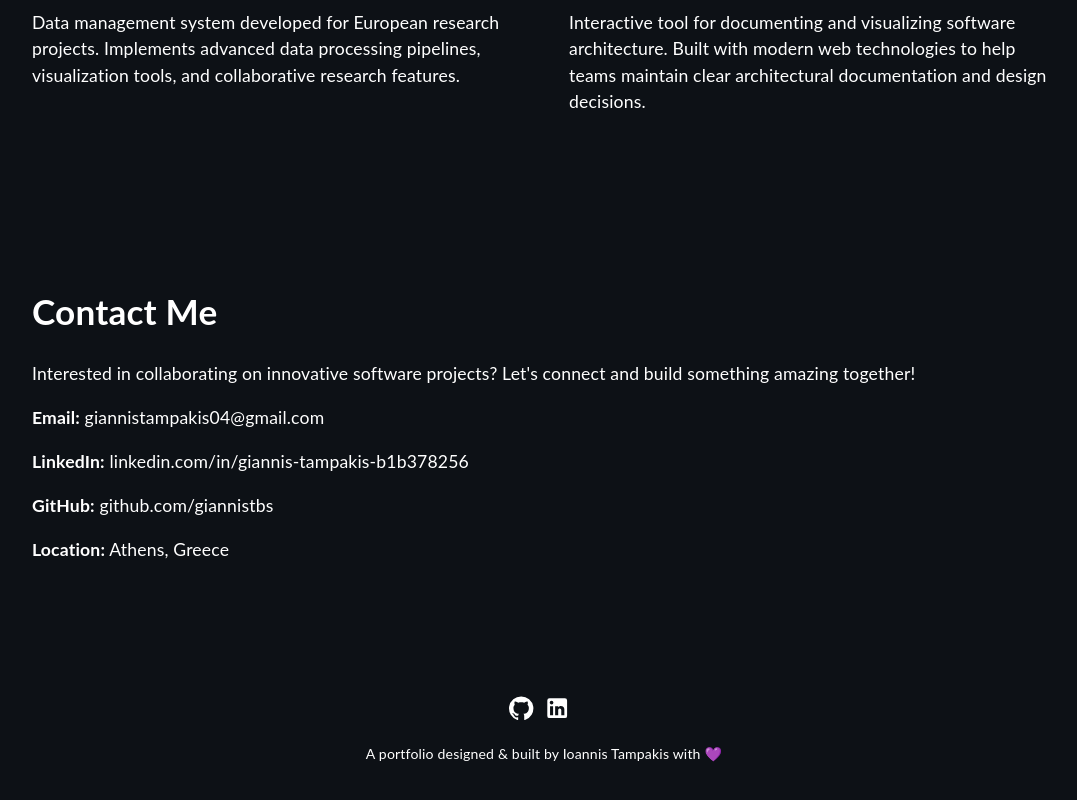
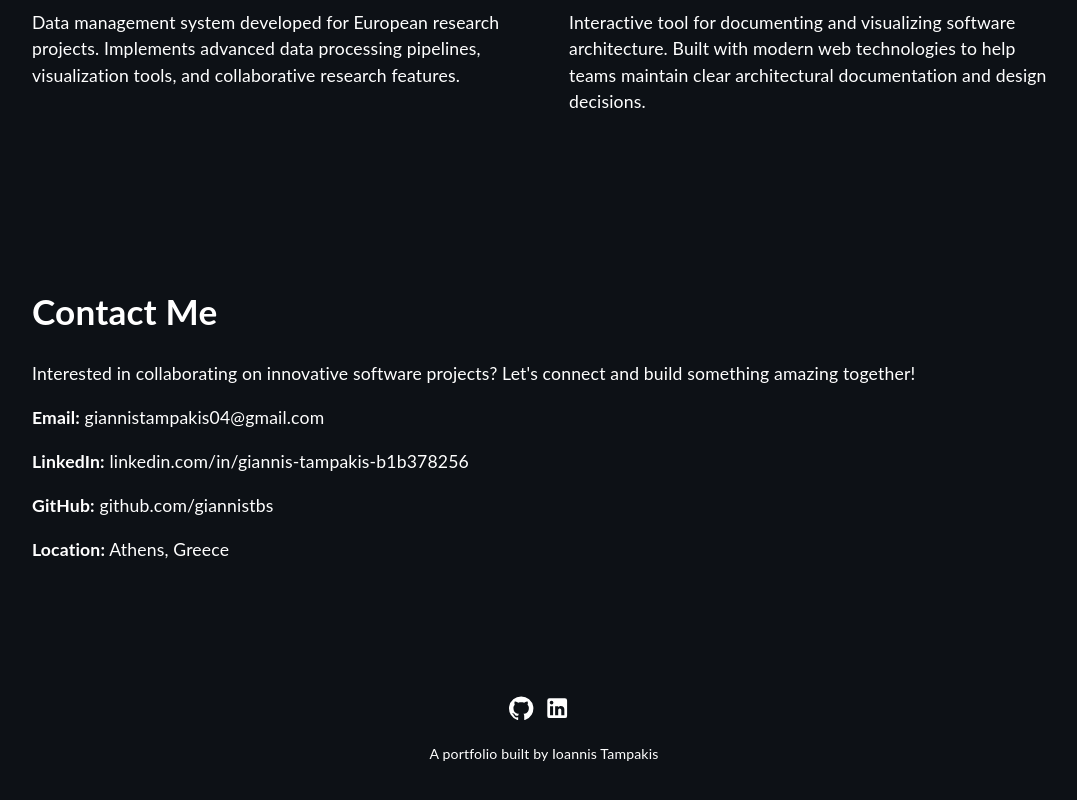
Before and after one commit to giannistbs/Portfolio, a React (Create React App) app: page / in a window 1280 px wide. Shown: the part 4105-4905 px from the top of the page, without its empty margins (96-1173 px from the left). Built offline with nearby package versions, Linux system fonts and the light colour scheme.

Commit message:
Update footer text to remove emoji for a cleaner presentation

```diff
--- a/src/components/Footer.tsx
+++ b/src/components/Footer.tsx
@@ -10,7 +10,7 @@ function Footer() {
         <a href="https://github.com/giannistbs" target="_blank" rel="noreferrer"><GitHubIcon/></a>
         <a href="https://www.linkedin.com/in/giannis-tampakis-b1b378256/" target="_blank" rel="noreferrer"><LinkedInIcon/></a>
       </div>
-      <p>A portfolio designed & built by <a href="https://github.com/giannistbs" target="_blank" rel="noreferrer">Ioannis Tampakis</a> with 💜</p>
+      <p>A portfolio built by <a href="https://github.com/giannistbs" target="_blank" rel="noreferrer">Ioannis Tampakis</a></p>
     </footer>
   );
 }
```
